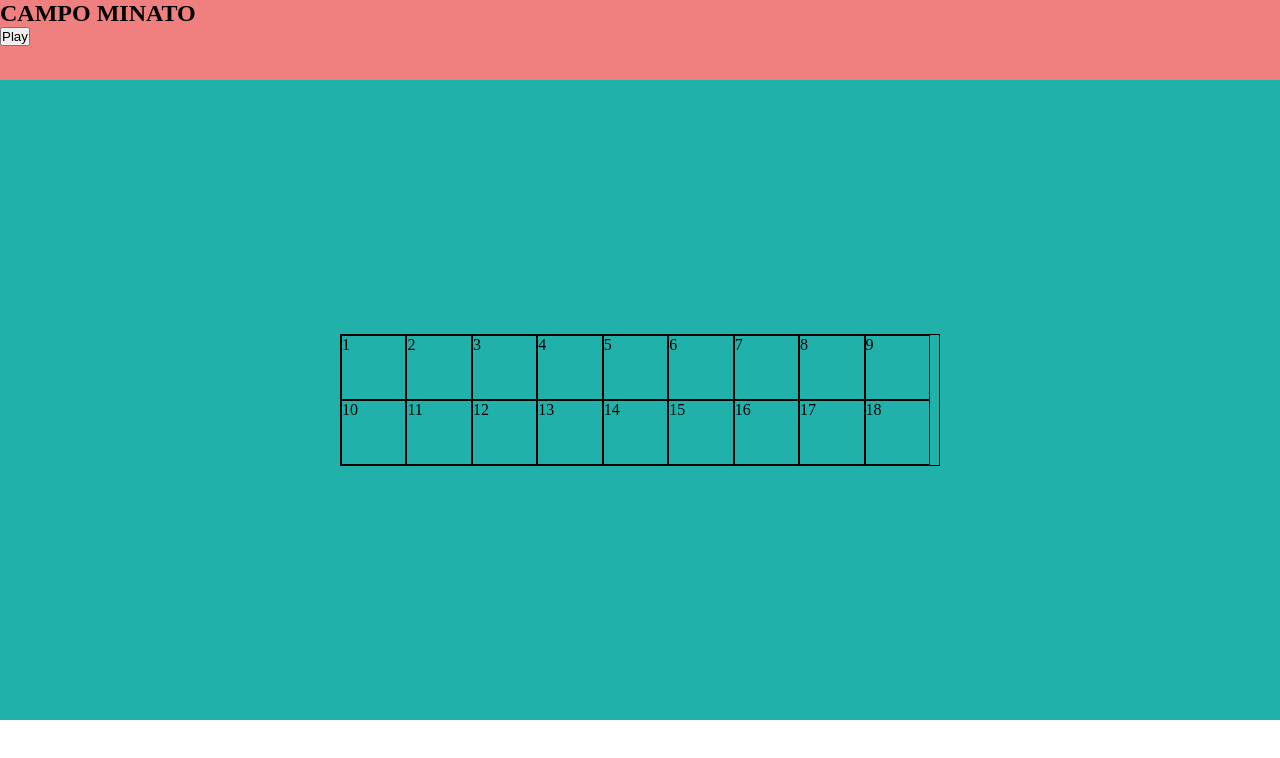
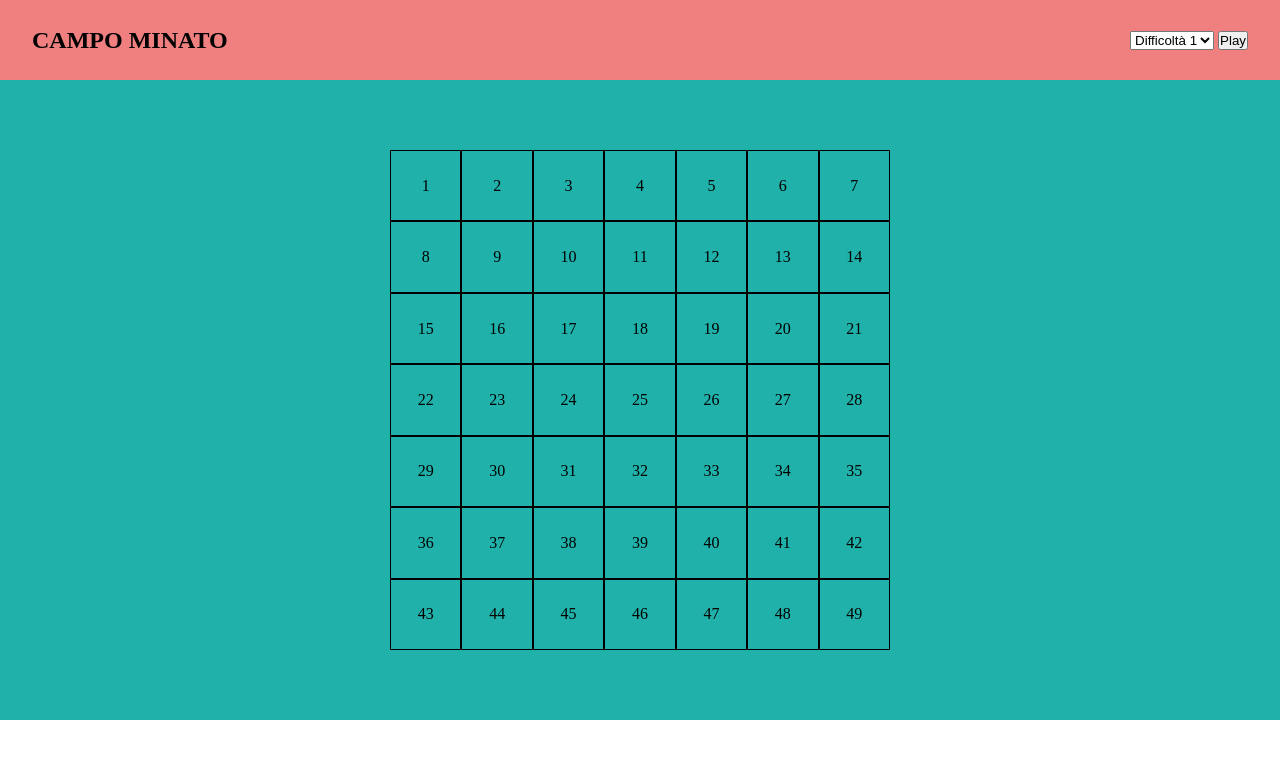
Before and after one commit to AntonioRoccoGit/js-campominato-grid, a plain HTML site: page index.html in a window 1280 px wide. Both pictures are taken after a click on the button "Play". Drawn offline with Linux system fonts and the light colour scheme.

Commit message:
Added, automatic generation grid, with lvl selection

```diff
--- a/css/style.css
+++ b/css/style.css
@@ -9,6 +9,10 @@
 header {
     background-color: lightcoral;
     height: 80px;
+    display: flex;
+    justify-content: space-between;
+    align-items: center;
+    padding: 0 2rem;
 }
 
 .main-container {
@@ -19,18 +23,35 @@ header {
     align-items: center;
 }
 
-.row{
-    width: 600px;
+.grid{
+    max-width: 500px;
+    max-height: 500px;
+    width: 80vw;
+    height: 80vw;
     display: flex;
     flex-wrap: wrap;
+}
+
+
+/* |BOX LEVELS LAYOUT| */
+.box {
     border: 1px solid black;
+    display: flex;
+    justify-content: center;
+    align-items: center;
 
 }
 
-.box {
-    border: 1px solid black;
-    width: calc(100% / 9 - 1px);
-    height: calc(100% / 9 );
-    aspect-ratio: 1;
+.box.hard {
+    width: calc(100% / 10);
+    height: calc(100% / 10);
+}
 
+.box.medium {
+    width: calc(100% / 9);
+    height: calc(100% / 9);
 }
+.box.easy {
+    width: calc(100% / 7);
+    height: calc(100% / 7);
+}
--- a/index.html
+++ b/index.html
@@ -17,7 +17,12 @@
         </section>
 
         <section class="start-game">
-            <button class="play">Play</button>
+            <select name="levels" id="level-select">
+                <option value="easy">Difficoltà 1</option>
+                <option value="medium">Difficoltà 2</option>
+                <option value="hard">Difficoltà 3</option>
+              </select>
+            <button id="play-button">Play</button>
         </section>
     </header>
     <!-- /header -->
@@ -25,25 +30,8 @@
     <!-- main -->
     <main>
         <div class="main-container">
-            <div class="row">
-                <div class="box">1</div>
-                <div class="box">2</div>
-                <div class="box">3</div>
-                <div class="box">4</div>
-                <div class="box">5</div>
-                <div class="box">6</div>
-                <div class="box">7</div>
-                <div class="box">8</div>
-                <div class="box">9</div>
-                <div class="box">10</div>
-                <div class="box">11</div>
-                <div class="box">12</div>
-                <div class="box">13</div>
-                <div class="box">14</div>
-                <div class="box">15</div>
-                <div class="box">16</div>
-                <div class="box">17</div>
-                <div class="box">18</div>
+            <div class="grid">
+
 
             </div>
         </div>
@@ -56,5 +44,6 @@
     </footer>
     <!-- /footer -->
 
+    <script src="js/script.js"></script>
 </body>
 </html>
--- a/js/script.js
+++ b/js/script.js
@@ -0,0 +1,58 @@
+/**
+ * L'utente clicca su un bottone che genererà una griglia di gioco quadrata.
+Ogni cella ha un numero progressivo, da 1 a 100.
+Ci saranno quindi 10 caselle per ognuna delle 10 righe.
+Quando l'utente clicca su ogni cella, la cella cliccata si colora di azzurro ed emetto un messaggio in console con il numero della cella cliccata.
+Aggiungere una select accanto al bottone di generazione, che fornisca una scelta tra tre diversi livelli di difficoltà:
+- con difficoltà 1 => 100 caselle, con un numero compreso tra 1 e 100, divise in 10 caselle per 10 righe;
+- con difficoltà 2 => 81 caselle, con un numero compreso tra 1 e 81, divise in 9 caselle per 9 righe;
+- con difficoltà 3 => 49 caselle, con un numero compreso tra 1 e 49, divise in 7 caselle per 7 righe;
+ */
+
+// DOM ELEMENT
+const myGrid = document.querySelector(".grid");
+const playButton = document.getElementById("play-button");
+// level selection
+const lvlSelect = document.getElementById("level-select");
+
+
+
+playButton.addEventListener("click", function(){
+    //cleaning the prev grid
+
+    myGrid.innerHTML = "";
+
+    if (lvlSelect.value === "hard"){
+        boxGeneration(100, "hard");
+
+    }else if (lvlSelect.value === "medium"){
+        boxGeneration(81, "medium");
+
+    }else {
+        boxGeneration(49, "easy");
+    }
+})
+
+/////////////////////////
+// MY FUNCTION
+
+//box click handle
+function boxClick() {
+    console.log(this.innerHTML);
+    this.style.backgroundColor = "rgb(26, 174, 233)";
+}
+
+/**
+ * A funciont that generate my grid Box
+ * @param {numb} numbBox
+ * @param {string} lvlMode
+ */
+function boxGeneration(numbBox, lvlMode) {
+    for(let i = 1; i <= numbBox; i++ ){
+        let myBox = document.createElement("div");
+        myBox.classList.add("box", lvlMode);
+        myBox.innerHTML = i;
+        myBox.addEventListener("click", boxClick);
+        myGrid.append(myBox);
+    }
+}
```
